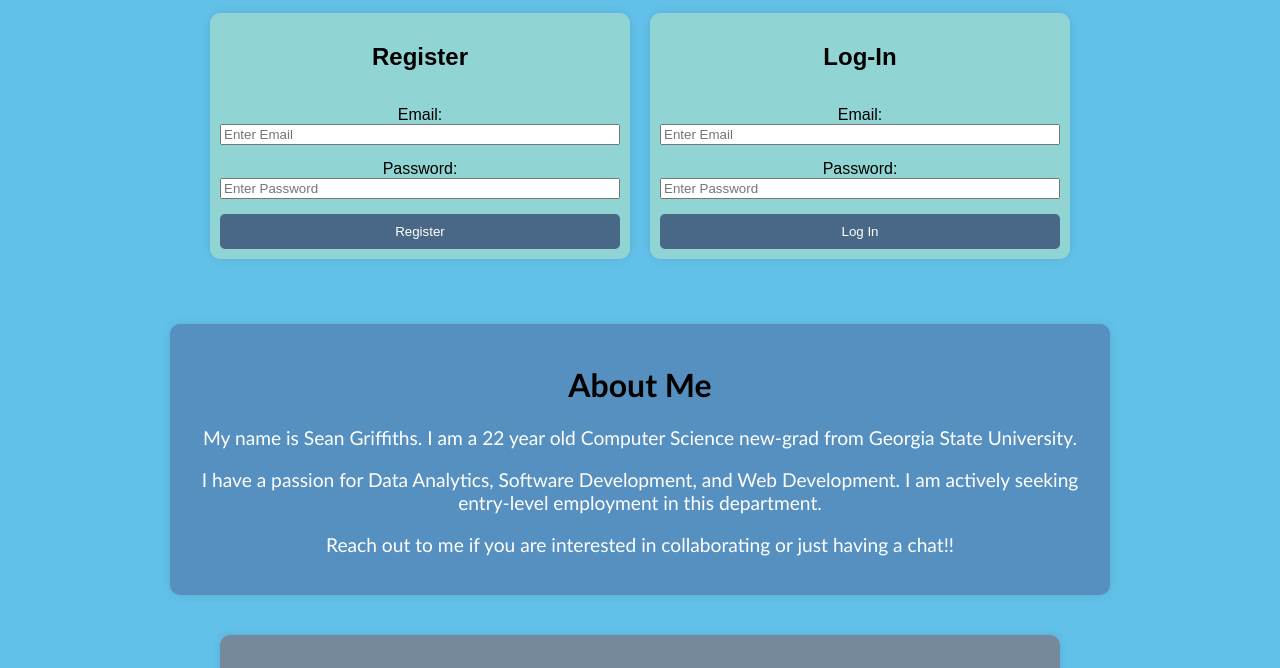
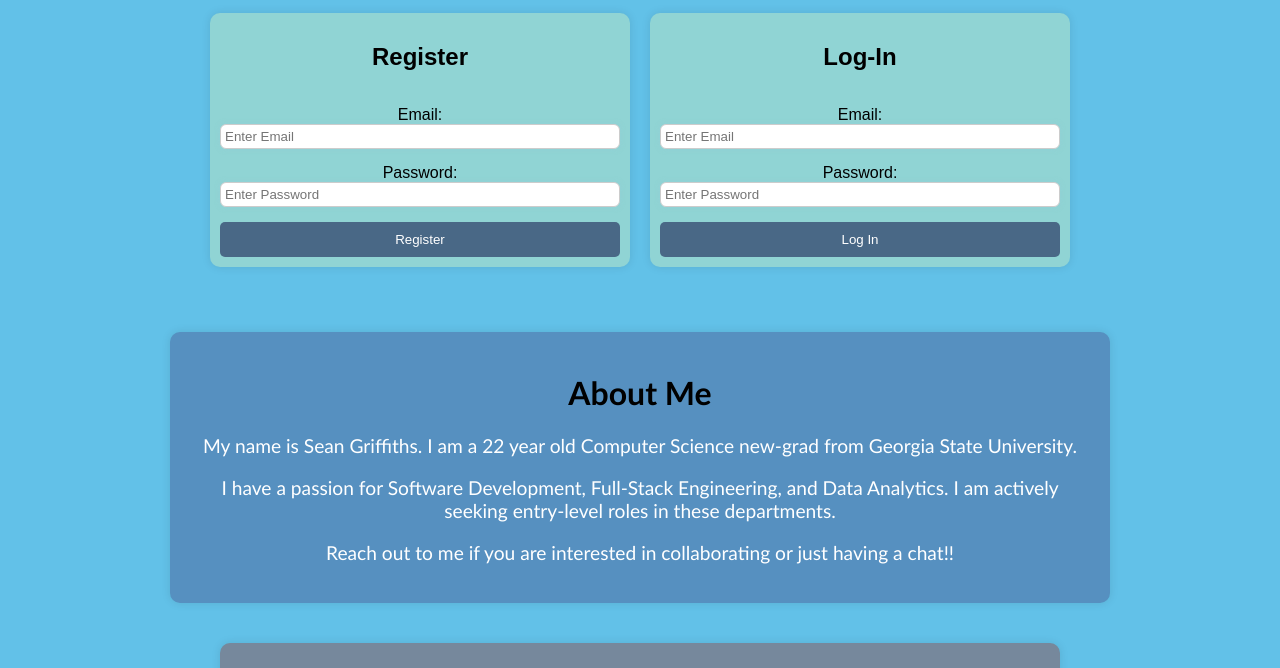
Before and after one commit to seang673/Personal-Website, a website with bundled scripts: page public/index.html in a window 1280 px wide. Shown: the part 132-800 px from the top of the page. Built offline with nearby package versions, Linux system fonts and the light colour scheme; no server answers.

Commit message:
Input field styling

```diff
--- a/public/index.html
+++ b/public/index.html
@@ -26,12 +26,12 @@
                     <h2>Register</h2>
                     <div class="form-group">
                         <label for="signupEmail">Email: </label>
-                        <input type="email" id="signupEmail" placeholder="Enter Email" required />
+                        <input type="email" id="signupEmail" class="auth-field" placeholder="Enter Email" required />
                     </div>
 
                     <div class="form-group">
                         <label for="signupPassword">Password:</label>
-                        <input type="password" id="signupPassword" placeholder="Enter Password" required/>
+                        <input type="password" id="signupPassword" class="auth-field" placeholder="Enter Password" required/>
                     </div>
                     <button type="submit">Register</button>
                 </form>
@@ -41,12 +41,12 @@
                 <h2>Log-In</h2>
                     <div class="form-group">
                         <label for="loginEmail">Email: </label>
-                        <input type="email" id="loginEmail" placeholder="Enter Email" required />
+                        <input type="email" id="loginEmail" class="auth-field" placeholder="Enter Email" required />
                     </div>
 
                     <div class="form-group">
                         <label for="loginPassword">Password:</label>
-                        <input type="password" id="loginPassword" placeholder="Enter Password" required/>
+                        <input type="password" id="loginPassword" class="auth-field" placeholder="Enter Password" required/>
                     </div>
                     <button type="submit">Log In</button>
                 </form>
@@ -65,7 +65,7 @@
     <div class="about-me" id="home">
         <h1>About Me</h1>
         <p>My name is Sean Griffiths. I am a 22 year old Computer Science new-grad from Georgia State University.</p>
-        <p>I have a passion for Data Analytics, Software Development, and Web Development. I am actively seeking entry-level employment in this department.</p>
+        <p>I have a passion for Software Development, Full-Stack Engineering, and Data Analytics. I am actively seeking entry-level roles in these departments.</p>
         <p>Reach out to me if you are interested in collaborating or just having a chat!!</p>
     </div>
 
--- a/public/styles.css
+++ b/public/styles.css
@@ -94,6 +94,14 @@ nav a:hover {
     transition: background-color 0.3 ease;
 
 }
+
+.auth-field{
+    border-radius:6px;
+    border: 1px solid #ccc;
+    padding:4px;
+    box-shadow: 0 0 5px rgba(147, 206, 217, 0.5);
+}
+
 
 .signup-container button:hover, .login-container button:hover{
     background-color:#2e4760;
@@ -233,6 +241,7 @@ form{
     box-shadow: 0 0 10px rgba(0, 0, 0, 0.1);
     text-align:center;
 }
+
 .contacts-content{
     justify-content:center;
     text-align:center;
```
